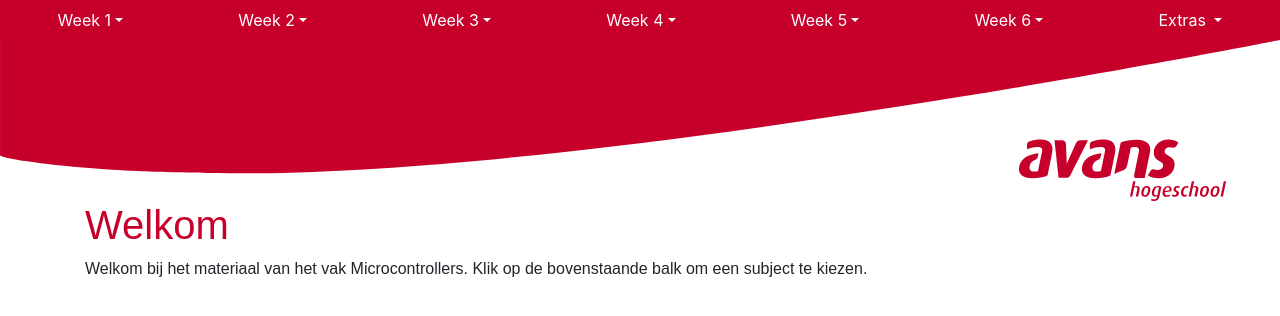
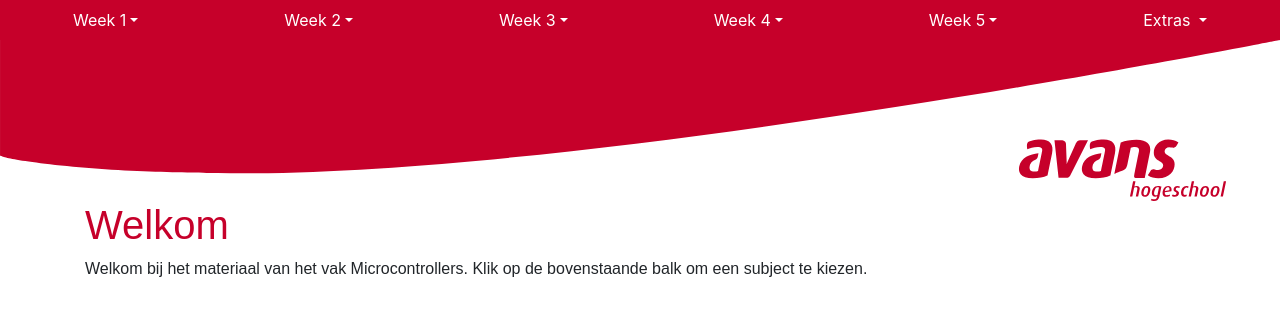
Before and after one commit to AvansTi/TI-2.3-Microcontrollers-Opgaven, a Jekyll site: the page built from index.md, in a window 1280 px wide. Shown: the top 316 px of the page. Built offline with Jekyll 4.4.1, drawn with Linux system fonts in a browser that asks for light colours; our own code applies the rules of GitHub Pages for plain Markdown files; comment, search, counter and statistics services are not loaded.

Commit message:
Layout issue

```diff
--- a/_layouts/default.html
+++ b/_layouts/default.html
@@ -239,71 +239,39 @@
 
     </style>
     <script src="https://ajax.googleapis.com/ajax/libs/jquery/3.3.1/jquery.min.js"></script>
-    <title>Hardware Interfacing en Meten - {{ page.title }}</title>
+    <title>Microcontrollers - {{ page.title }}</title>
   </head>
   <body>
         <ul class="nav nav-pills nav-fill">
           <li class="nav-item dropdown">
             <a class="nav-link dropdown-toggle {% if page.title == "Week 1" %} active{% endif %}" href="week1" role="button" data-toggle="dropdown" aria-haspopup="true" aria-expanded="false">Week 1</a>
             <div class="dropdown-menu" aria-labelledby="navbarDropdown">
-                <a class="dropdown-item" href="{{site.baseurl}}/subjects/basics">Compiler, setup and printing</a>
-                <a class="dropdown-item" href="{{site.baseurl}}/subjects/variables">Variables</a>
-                <a class="dropdown-item" href="{{site.baseurl}}/subjects/user-input">User input</a>
-                <a class="dropdown-item" href="{{site.baseurl}}/subjects/if">If statement</a>
-                <a class="dropdown-item" href="{{site.baseurl}}/subjects/code-layout">Code layout</a>
+                <a class="dropdown-item" href="{{site.baseurl}}/subjects/week1">Week 1</a>
               </div>
           </li>
           <li class="nav-item dropdown">
             <a class="nav-link dropdown-toggle {% if page.title == "Week 2" %} active{% endif %}" href="week2" role="button" data-toggle="dropdown" aria-haspopup="true" aria-expanded="false">Week 2</a>
             <div class="dropdown-menu" aria-labelledby="navbarDropdown">
-                <a class="dropdown-item" href="{{site.baseurl}}/subjects/while-loop">While loops</a>
-                <a class="dropdown-item" href="{{site.baseurl}}/subjects/assignment-shorthand">Shorthand assignment</a>
-                <a class="dropdown-item" href="{{site.baseurl}}/subjects/break-continue">Break and Continue</a>
-                <a class="dropdown-item" href="{{site.baseurl}}/subjects/for-loop">For loops</a>
-                <a class="dropdown-item" href="{{site.baseurl}}/subjects/debugger">Debugger</a>
-                <a class="dropdown-item" href="{{site.baseurl}}/subjects/method">Methods</a>
-                <a class="dropdown-item" href="{{site.baseurl}}/subjects/method-callstack">Callstacks</a>
+                <a class="dropdown-item" href="{{site.baseurl}}/subjects/week2">Week 2</a>
               </div>
           </li>
           <li class="nav-item dropdown">
             <a class="nav-link dropdown-toggle {% if page.title == "Week 3" %} active{% endif %}" href="week3" role="button" data-toggle="dropdown" aria-haspopup="true" aria-expanded="false">Week 3</a>
             <div class="dropdown-menu" aria-labelledby="navbarDropdown">
-                <a class="dropdown-item" href="{{site.baseurl}}/subjects/method-visibility">Method visibility</a>
-                <a class="dropdown-item" href="{{site.baseurl}}/subjects/method-return">Return values</a>
-                <a class="dropdown-item" href="{{site.baseurl}}/subjects/string">Strings</a>
-                <a class="dropdown-item" href="{{site.baseurl}}/subjects/arraylist">ArrayLists</a>
-                <a class="dropdown-item" href="{{site.baseurl}}/subjects/truth-values">Truth Values</a>
-                <a class="dropdown-item" href="{{site.baseurl}}/subjects/bit-operations">Bit operations</a>
+                <a class="dropdown-item" href="{{site.baseurl}}/subjects/week3">Week 3</a>
               </div>
           </li>
           <li class="nav-item dropdown">
             <a class="nav-link dropdown-toggle {% if page.title == "Week 4" %} active{% endif %}" href="week4" role="button" data-toggle="dropdown" aria-haspopup="true" aria-expanded="false">Week 4</a>
             <div class="dropdown-menu" aria-labelledby="navbarDropdown">
-                <a class="dropdown-item" href="{{site.baseurl}}/subjects/method-memory">Methods and copying parameters</a>
-                <a class="dropdown-item" href="{{site.baseurl}}/subjects/code-layout2">More on code layouts</a>
-                <a class="dropdown-item" href="{{site.baseurl}}/subjects/object-oriented-programming">Object Oriented Programming</a>
-                <a class="dropdown-item" href="{{site.baseurl}}/subjects/random">Randomness</a>
+                <a class="dropdown-item" href="{{site.baseurl}}/subjects/week4">Week 4</a>
             </div>
           </li>
           <li class="nav-item dropdown">
-            <a class="nav-link dropdown-toggle {% if page.title == "Week 5" %} active{% endif %}" href="week5" role="button" data-toggle="dropdown" aria-haspopup="true" aria-expanded="false">Week 5</a>
+            <a class="nav-link dropdown-toggle {% if page.title == "Week 6" %} active{% endif %}" href="week5" role="button" data-toggle="dropdown" aria-haspopup="true" aria-expanded="false">Week 5</a>
             <div class="dropdown-menu" aria-labelledby="navbarDropdown">
-                <a class="dropdown-item" href="{{site.baseurl}}/subjects/constructors">Constructors</a>
-                <a class="dropdown-item" href="{{site.baseurl}}/subjects/method-memory2">More on memory</a>
+                <a class="dropdown-item" href="{{site.baseurl}}/subjects/week6">Week 6</a>
             </div>
-          </li>
-          <li class="nav-item dropdown">
-            <a class="nav-link dropdown-toggle {% if page.title == "Week 6" %} active{% endif %}" href="week6" role="button" data-toggle="dropdown" aria-haspopup="true" aria-expanded="false">Week 6</a>
-            <div class="dropdown-menu" aria-labelledby="navbarDropdown">
-                <a class="dropdown-item" href="{{site.baseurl}}/subjects/arrays">Arrays</a>
-                <a class="dropdown-item" href="{{site.baseurl}}/subjects/nesting">Nesting</a>
-                <a class="dropdown-item" href="{{site.baseurl}}/subjects/static">Static</a>
-                <a class="dropdown-item" href="{{site.baseurl}}/subjects/sorting">Sorting</a>
-                <a class="dropdown-item" href="{{site.baseurl}}/subjects/searching">Searching</a>
-                <a class="dropdown-item" href="{{site.baseurl}}/subjects/arrays-and-objects">Arrays and Objects</a>
-                <a class="dropdown-item" href="{{site.baseurl}}/subjects/assignments/6">Assignments</a>
-            </div>
-          </li>
           <li class="nav-item dropdown">
             <a class="nav-link dropdown-toggle" href="#" id="navbarDropdown" role="button" data-toggle="dropdown" aria-haspopup="true" aria-expanded="false">
               Extras
```
Also changed, not shown: subjects/week1/index.md (+11 -10 lines).
